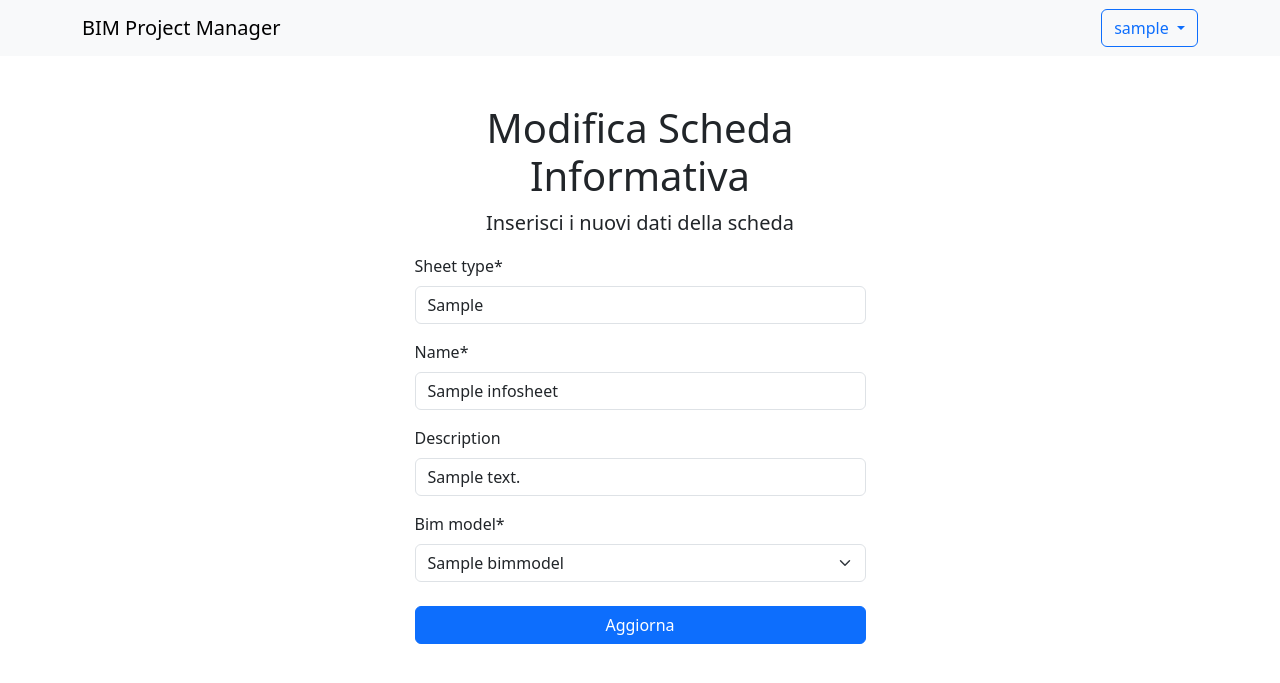
After one commit to zioscuro/LRA-BIM-Project-Manager, a Django app: page /projects/manage_info_sheet/1/update_info_sheet in a window 1280 px wide. The commit adds this page. Shown: the top 683 px of the page. Run offline with Django 5.2, Linux system fonts and the light colour scheme; a user stored in the database is signed in; tables that the repository leaves empty hold one stand-in row (values such as "Sample post"); some libraries are stand-ins or nearby versions.

Commit message:
Add update info sheet view

```diff
--- /dev/null
+++ b/BIM_project_manager/projects/templates/projects/infosheet_update_form.html
@@ -0,0 +1,24 @@
+{% extends 'base.html' %}
+{% load crispy_forms_tags %}
+
+{% block head_title %}{{ block.super }} - Modifica modello{% endblock head_title %}
+
+{% block content %}
+
+  <div class="row justify-content-center">
+    <div class="col-5">
+      <div class="text-center">
+        <h1>Modifica Scheda Informativa</h1>
+        <p class="fs-5">Inserisci i nuovi dati della scheda</p>
+      </div>
+      <form method="POST" novalidate>
+        {% csrf_token %}
+        {{ form|crispy }}
+        <div class="d-grid mt-4">
+          <input type="submit" class="btn btn-primary" value="Aggiorna">
+        </div>
+      </form>
+    </div>
+  </div>
+
+{% endblock content %}
--- a/BIM_project_manager/projects/templates/projects/manage_info_sheet.html
+++ b/BIM_project_manager/projects/templates/projects/manage_info_sheet.html
@@ -21,7 +21,7 @@
     {% if request.user.is_staff %}
     <hr>
     <div class="d-grid gap-2">
-      <a href="#" class="btn btn-primary btn-lg mb-2">Aggiorna dati</a>
+      <a href="{% url 'update_info_sheet' pk=info_sheet.pk %}" class="btn btn-primary btn-lg mb-2">Aggiorna dati</a>
       <a href="{% url 'delete_info_sheet' pk=info_sheet.pk %}" class="btn btn-danger btn-lg">Cancella scheda</a>
     </div>
     {% endif %}
--- a/BIM_project_manager/projects/urls.py
+++ b/BIM_project_manager/projects/urls.py
@@ -12,6 +12,7 @@ urlpatterns = [
   path('manage_model/<int:pk>/delete_model', views.DeleteBimModel.as_view(), name='delete_model'),
   path('manage_model/<int:pk>/add_info_sheet/<str:sheet_type>', views.add_info_sheet_view, name='add_info_sheet'),
   path('manage_info_sheet/<int:pk>/', views.manage_info_sheet_view, name='manage_info_sheet'),
+  path('manage_info_sheet/<int:pk>/update_info_sheet', views.UpdateInfoSheet.as_view(), name='update_info_sheet'),
   path('manage_info_sheet/<int:pk>/delete_info_sheet', views.DeleteInfoSheet.as_view(), name='delete_info_sheet'),
   path('manage_info_sheet/<int:pk>/add_report', views.add_report_view, name='add_report'),
   path('manage_report/<int:pk>/', views.manage_report_view, name='manage_report'),
--- a/BIM_project_manager/projects/views.py
+++ b/BIM_project_manager/projects/views.py
@@ -64,7 +64,7 @@ class UpdateBimModel(StaffMixin, UpdateView):
   template_name_suffix = "_update_form"
 
   def get_success_url(self):
-    return reverse('manage_project', kwargs={'pk': self.object.project.pk})
+    return reverse('manage_bim_model', kwargs={'pk': self.object.pk})
 
 class DeleteBimModel(StaffMixin, DeleteView):
   model = BimModel
@@ -95,6 +95,14 @@ def manage_info_sheet_view(request, pk):
   reports = Report.objects.filter(info_sheet=info_sheet)
   context = {'info_sheet': info_sheet, 'reports': reports}
   return render(request, 'projects/manage_info_sheet.html', context)
+
+class UpdateInfoSheet(StaffMixin, UpdateView):
+  model = InfoSheet
+  fields = '__all__'
+  template_name_suffix = "_update_form"
+
+  def get_success_url(self):
+    return reverse('manage_info_sheet', kwargs={'pk': self.object.pk})
 
 class DeleteInfoSheet(StaffMixin, DeleteView):
   model = InfoSheet
```
